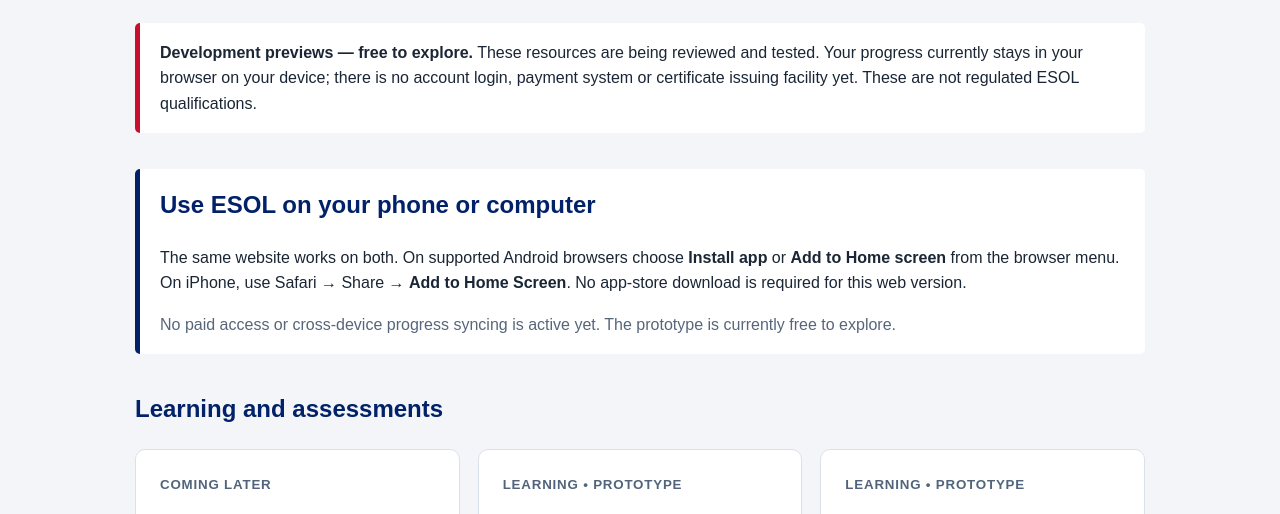
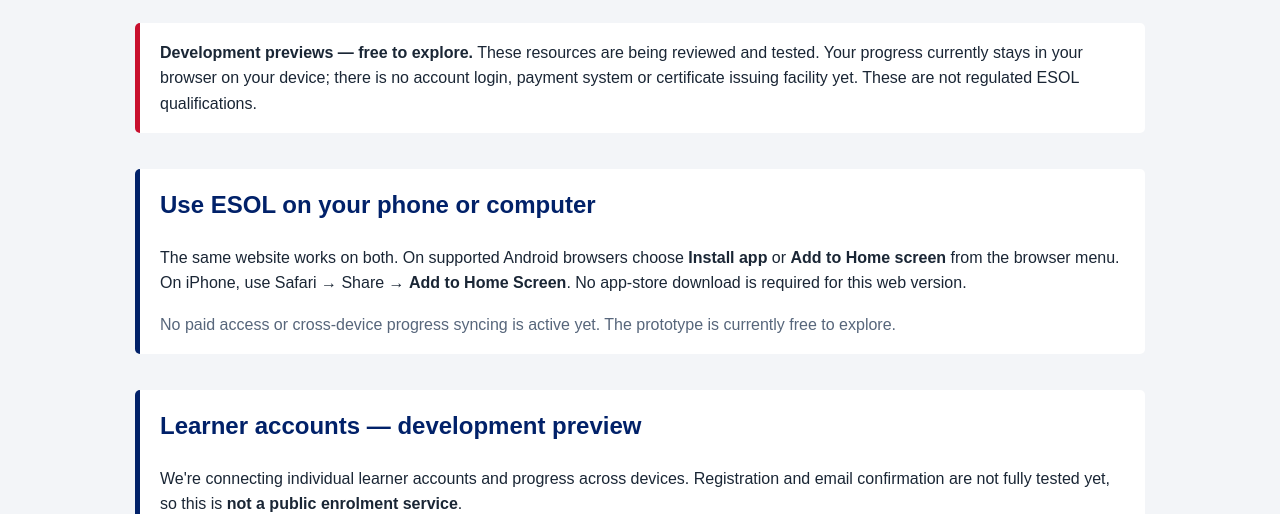
Before and after one commit to brainyelephant1001/brainyelephant, a plain HTML site: page esol/index.html in a window 1280 px wide. Shown: the part 286-800 px from the top of the page. Drawn offline with Linux system fonts and the light colour scheme.

Commit message:
Link clearly labelled learner-account development preview from ESOL hub

```diff
--- a/esol/index.html
+++ b/esol/index.html
@@ -9,6 +9,7 @@
 <main><h1>ESOL Learning</h1><p class="intro">Independent English-language learning resources, with practical lessons, repeatable practice questions and progress tracking.</p>
 <div class="notice"><strong>Development previews — free to explore.</strong> These resources are being reviewed and tested. Your progress currently stays in your browser on your device; there is no account login, payment system or certificate issuing facility yet. These are not regulated ESOL qualifications.</div>
 <section class="notice" aria-labelledby="device-title" style="border-left-color:#012169"><h2 id="device-title" style="margin-top:0">Use ESOL on your phone or computer</h2><p>The same website works on both. On supported Android browsers choose <strong>Install app</strong> or <strong>Add to Home screen</strong> from the browser menu. On iPhone, use Safari → Share → <strong>Add to Home Screen</strong>. No app-store download is required for this web version.</p><button id="install-button" type="button" hidden style="background:#012169;color:#fff;border:0;border-radius:6px;padding:12px 18px;font:inherit;font-weight:bold;cursor:pointer">Install ESOL web app</button><p class="muted" style="margin-bottom:0">No paid access or cross-device progress syncing is active yet. The prototype is currently free to explore.</p></section>
+<section class="notice" aria-labelledby="account-title" style="border-left-color:#012169"><h2 id="account-title" style="margin-top:0">Learner accounts — development preview</h2><p>We're connecting individual learner accounts and progress across devices. Registration and email confirmation are not fully tested yet, so this is <strong>not a public enrolment service</strong>.</p><p><a href="./account/">Open the learner-account test page</a></p></section>
 <h2>Learning and assessments</h2>
 <div class="grid">
 <article class="card"><small>COMING LATER</small><h2>ESOL 1</h2><p>Website learning version is still being prepared.</p><span class="soon">Not available online yet</span></article>
```
